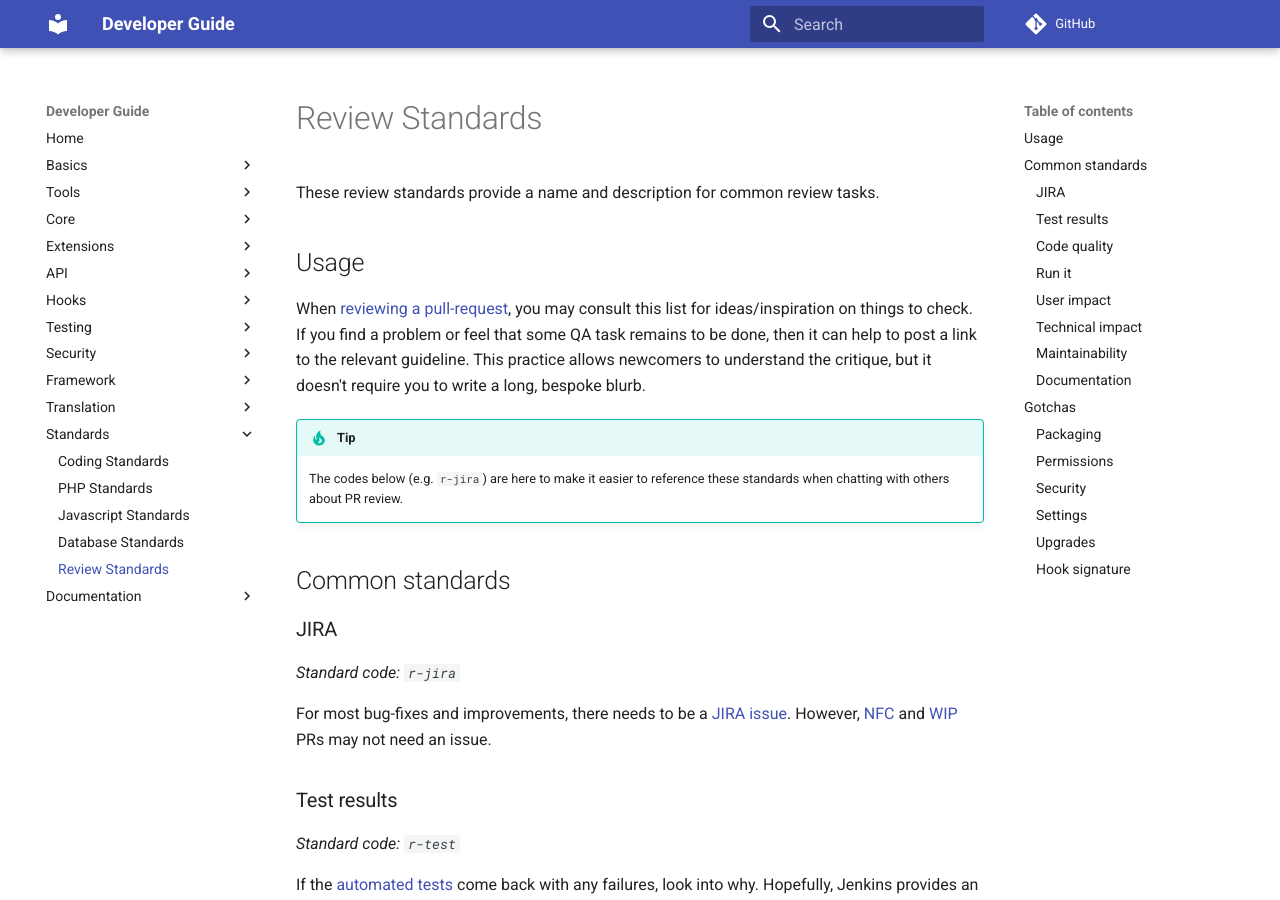
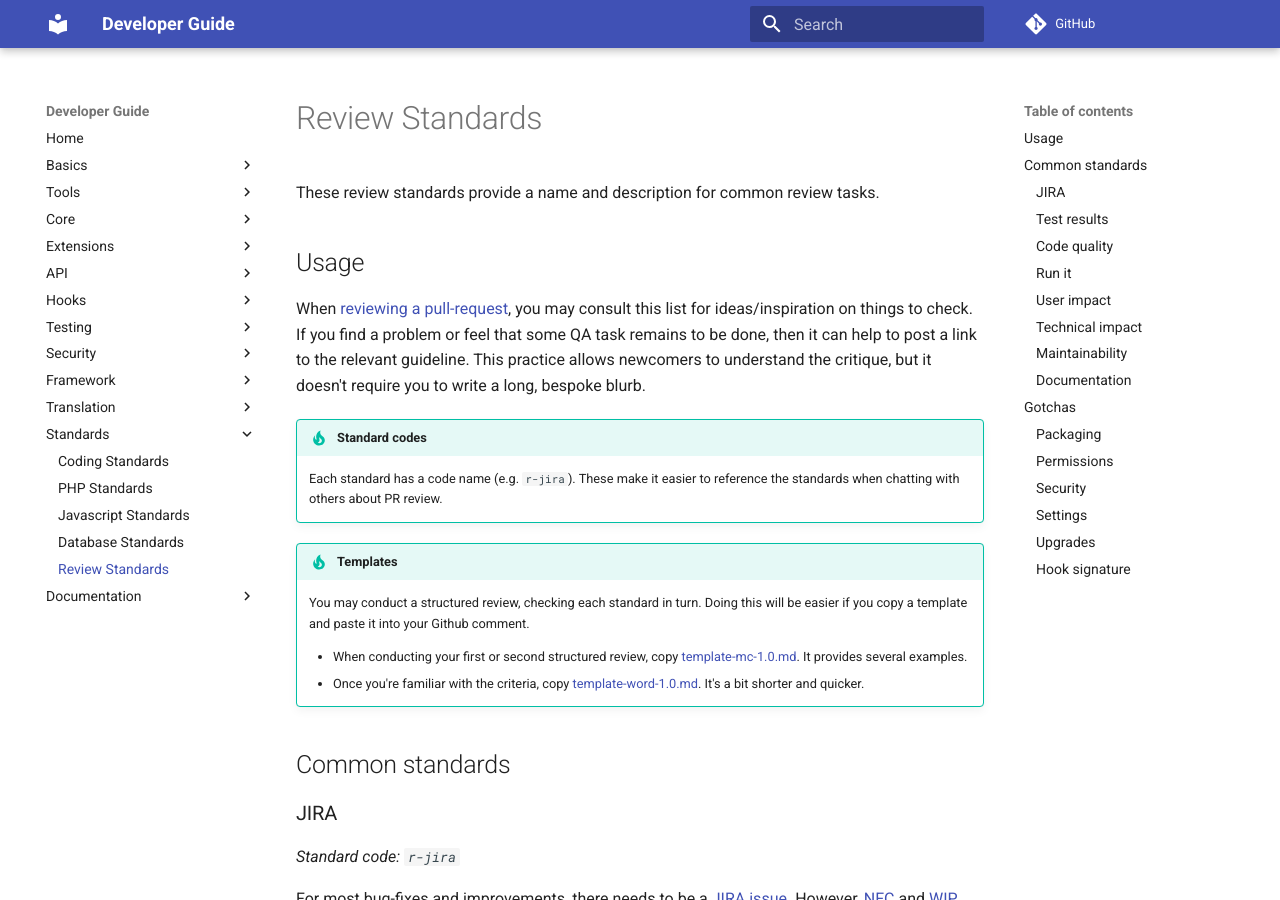
Before and after one commit to civicrm/civicrm-dev-docs, an MkDocs documentation site: the page built from docs/standards/review.md, in a window 1280 px wide and 900 px high. Built offline with MkDocs 1.6.1 and Material for MkDocs 9.7.7, drawn with Linux system fonts in a browser that asks for light colours; comment, search, counter and statistics services are not loaded; old or Windows-style settings are respelled for this version of MkDocs.

Commit message:
standards/review.md - Describe the templates in a "Tip"

```diff
--- a/docs/standards/review.md
+++ b/docs/standards/review.md
@@ -6,8 +6,14 @@ When [reviewing a pull-request](/core/pr-review.md), you may consult this list f
 be done, then it can help to post a link to the relevant guideline.  This practice allows newcomers to understand the critique, but it doesn't require you to
 write a long, bespoke blurb.
 
-!!! tip
-    The codes below (e.g. `r-jira`) are here to make it easier to reference these standards when chatting with others about PR review.
+!!! tip "Standard codes"
+    Each standard has a code name (e.g. `r-jira`). These make it easier to reference the standards when chatting with others about PR review.
+
+!!! tip "Templates"
+    You may conduct a structured review, checking each standard in turn. Doing this  will be easier if you copy a template and paste it into your Github comment.
+
+    * When conducting your first or second structured review, copy [template-mc-1.0.md](https://raw.githubusercontent.com/civicrm/civicrm-dev-docs/master/docs/standards/review/template-mc-1.0.md). It provides several examples.
+    * Once you're familiar with the criteria, copy [template-word-1.0.md](https://raw.githubusercontent.com/civicrm/civicrm-dev-docs/master/docs/standards/review/template-word-1.0.md). It's a bit shorter and quicker.
 
 ## Common standards
 
```
